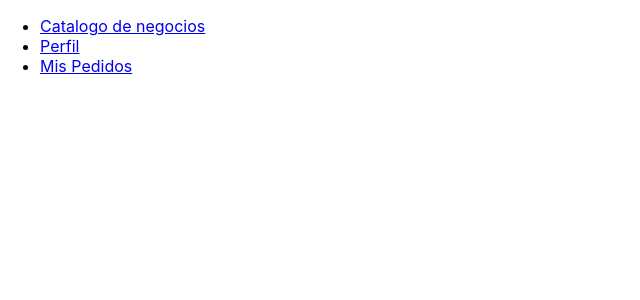
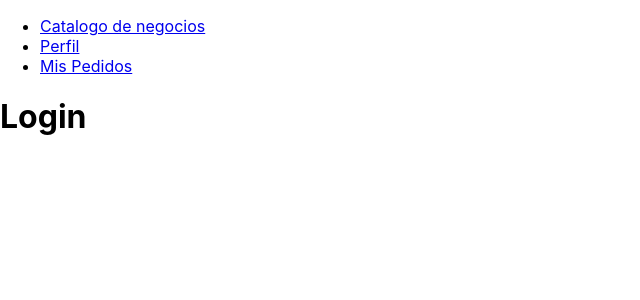
Before and after one commit to chavus/papex-frontend, a React (Create React App) app: page /Login in a window 1280 px wide. Shown: the top 300 px of the page, without its empty margins (0-640 px from the left). Built offline with nearby package versions, Linux system fonts and the light colour scheme.

Commit message:
Se agrega commit inicial del login

```diff
--- a/src/App.js
+++ b/src/App.js
@@ -15,6 +15,7 @@
 import MisPedidos from './Pages/MisPedidos'
 import Perfil from './Pages/Perfil'
 import DetalleNegocio from './Pages/DetalleNegocio';
+import Login from './Pages/Login';
 
 
 function App() {
@@ -32,6 +33,7 @@
             <li>
               <Link to="/MisPedidos">Mis Pedidos</Link>
             </li>
+
           </ul>
         </nav>
 
@@ -50,6 +52,13 @@
           <Route path="/DetalleNegocio/:id">
             <DetalleNegocio />
           </Route>
+          <Route path="/Login">
+            <Login />
+          </Route>
+          <Route path="/">
+            <h1>inicio</h1>
+          </Route>
+
         </Switch>
       </div>
     </Router>
--- /dev/null
+++ b/src/Pages/Login/index.js
@@ -0,0 +1,9 @@
+import React from 'react'
+
+export default function Login(){
+    return(
+      <div>
+         <h1>Login</h1>
+      </div>
+    )
+}
```
Also changed, not shown: src/Components/Navbar/index.js (added).
